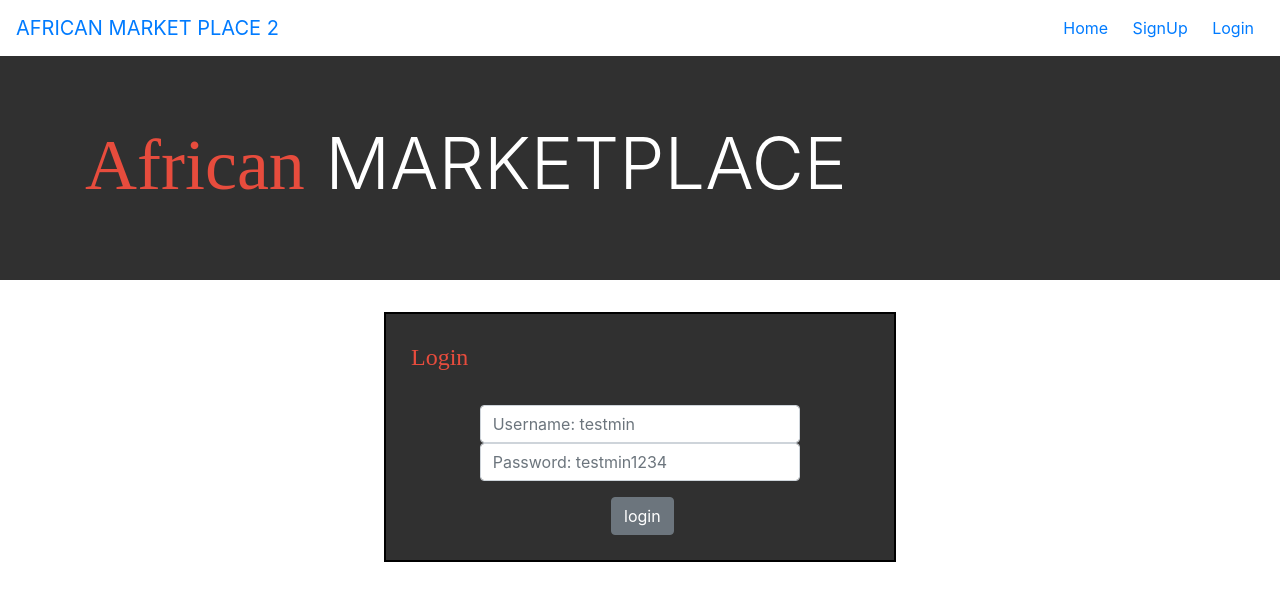
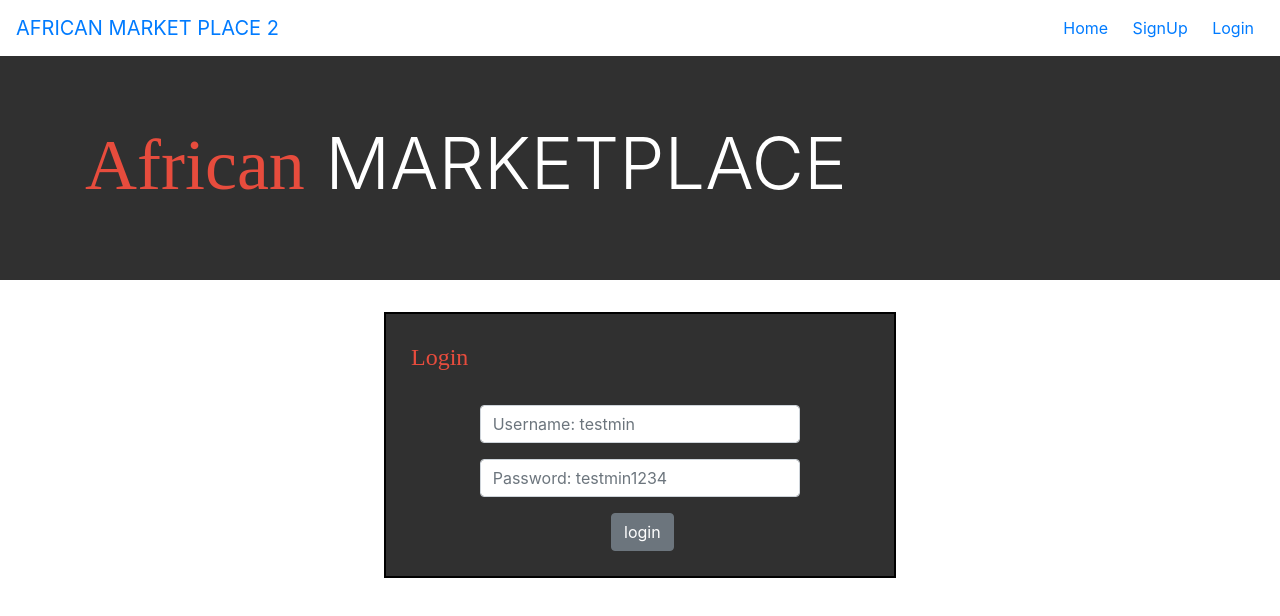
Before and after one commit to andrecolon/front-end, a React (Create React App) app in the folder client/a-marketplace/: page /login in a window 1280 px wide. Shown: the top 616 px of the page. Built offline with nearby package versions, Linux system fonts and the light colour scheme; no server answers.

Commit message:
form changes

```diff
--- a/client/a-marketplace/src/components/Login.js
+++ b/client/a-marketplace/src/components/Login.js
@@ -1,6 +1,6 @@
 
 import React, { useState } from 'react';
-import { useHistory } from "react-router-dom";
+import { useHistory, Link } from "react-router-dom";
 import { Button, Form, FormGroup, Input, Label } from 'reactstrap';
 import * as yup from 'yup';
 import axiosWithAuth from './utils/AxiosWithAuth';
@@ -55,9 +55,15 @@ const Login = () => {
                  {/* <h2>Log in to add new items</h2> */}
                  <FormGroup>
                 <Input placeholder="Username: testmin" type='username' name='username' onChange={handleChange} style={{ width: '70%', margin: '0 auto' }}></Input>
+                </FormGroup>
+
+                <FormGroup>
                 <Input placeholder="Password: testmin1234" type='password' name='password' onChange={handleChange} style={{ width: '70%', margin: '0 auto' }}></Input>
                 </FormGroup>
+
+                <Link to ='/ListPage'>
                 <Button style = {{marginLeft:'200px'}}>login</Button>
+                </Link>
             </Form>
 
 
```
